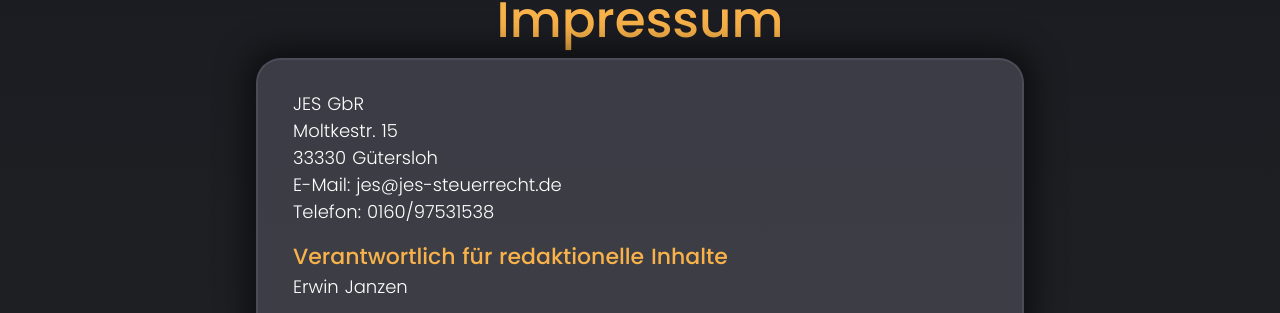
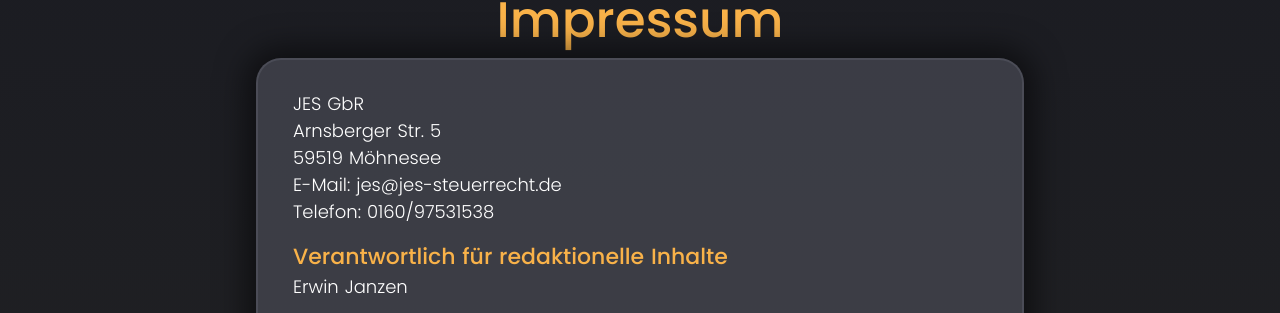
Before and after one commit to Hangman/jespage, a Jekyll site: the page built from impressum.md, in a window 1280 px wide. Shown: the part 231-544 px from the top of the page. Built offline with Jekyll 4.4.1, drawn with Linux system fonts in a browser that asks for light colours.

Commit message:
Change address
Signed-off-by: Matthias <webmaster@pottgames.de>

```diff
--- a/impressum.md
+++ b/impressum.md
@@ -6,8 +6,8 @@ block_title: Impressum
 ---
 
 JES GbR<br>
-Moltkestr. 15<br>
-33330 Gütersloh<br>
+Arnsberger Str. 5<br>
+59519 Möhnesee<br>
 E-Mail: jes@jes-steuerrecht.de<br>
 Telefon: 0160/97531538
 
```
